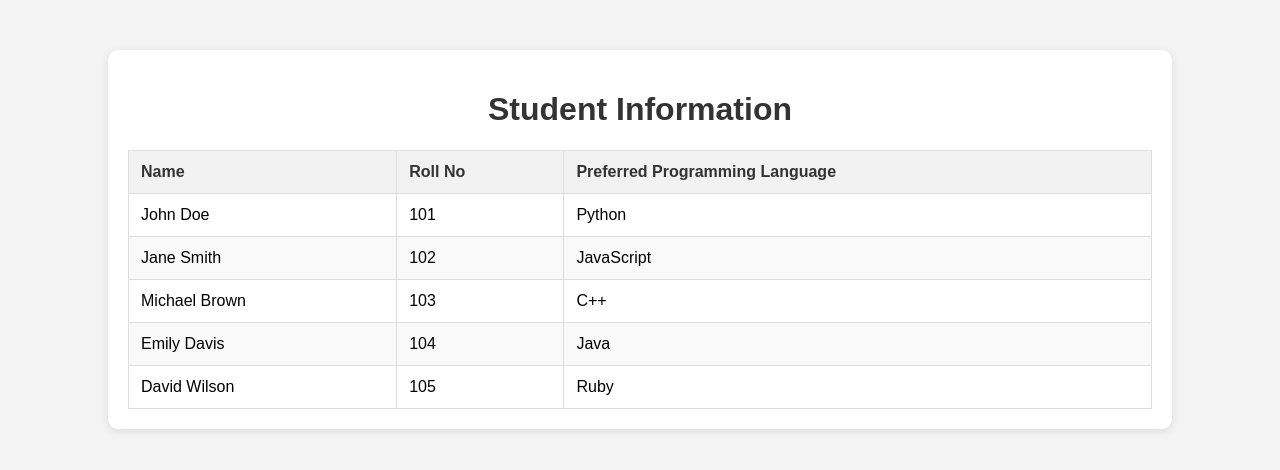
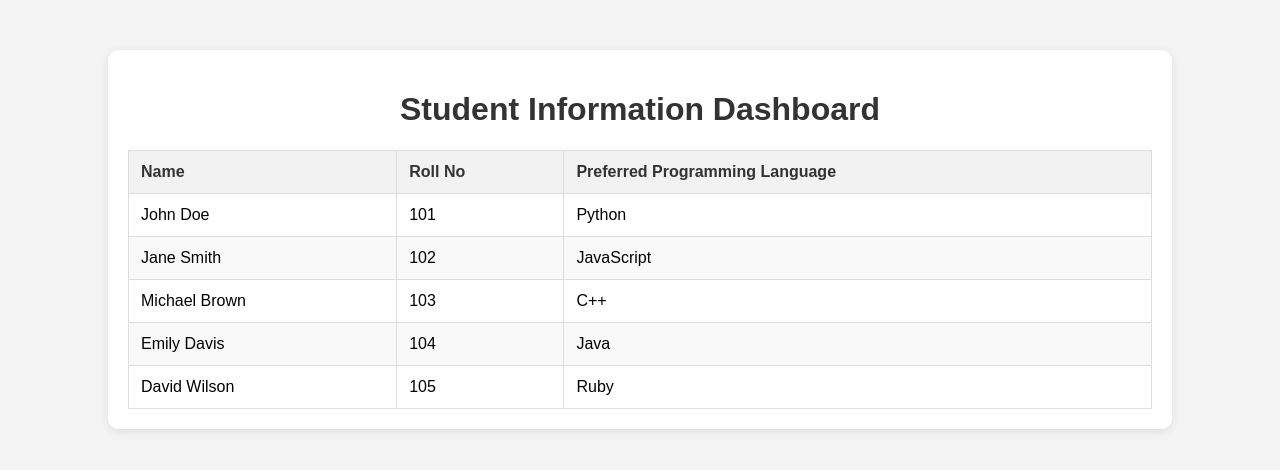
Before and after one commit to venky-py/python-project, a plain HTML site: page index.html in a window 1280 px wide. Drawn offline with Linux system fonts and the light colour scheme.

Commit message:
changed index.html with added feature

```diff
--- a/index.html
+++ b/index.html
@@ -3,7 +3,7 @@
 <head>
     <meta charset="UTF-8">
     <meta name="viewport" content="width=device-width, initial-scale=1.0">
-    <title>Student Information</title>
+    <title>Welcome to Student Information Dashboard</title>
     <style>
         body {
             font-family: Arial, sans-serif;
@@ -49,7 +49,7 @@
 </head>
 <body>
     <div class="container">
-        <h1>Student Information</h1>
+        <h1>Student Information Dashboard</h1>
         <table>
             <thead>
                 <tr>
```
